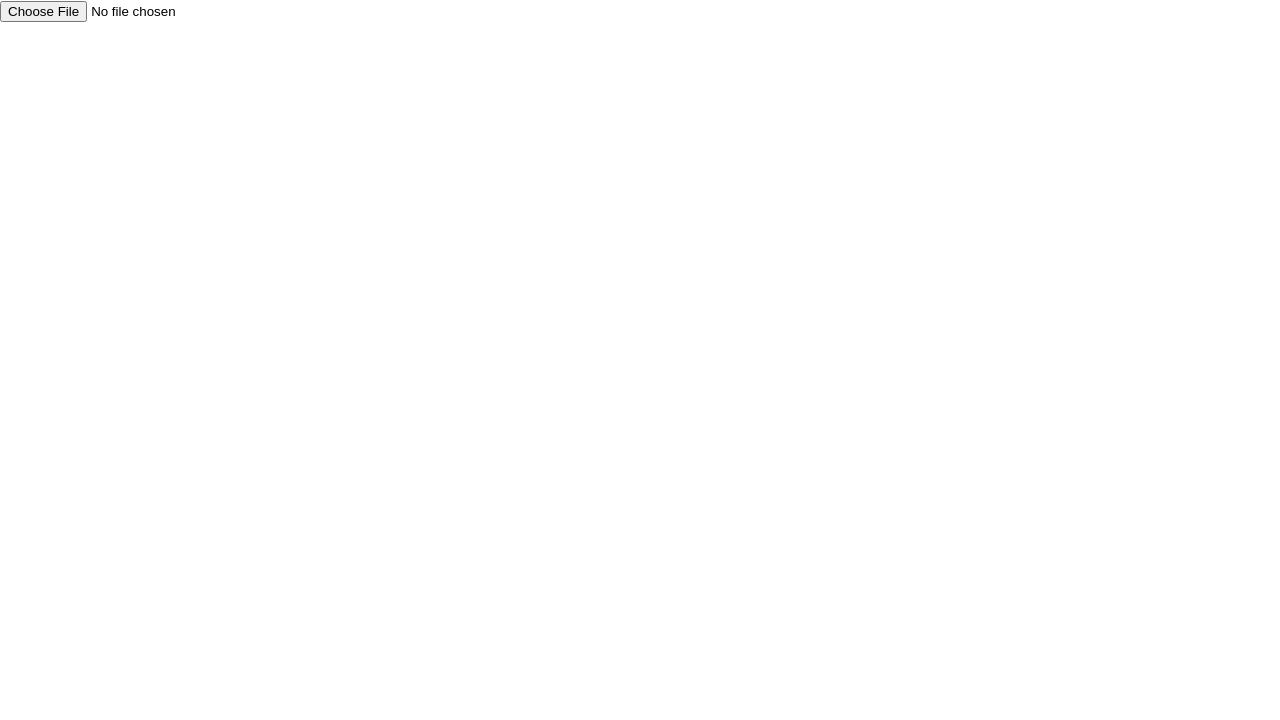
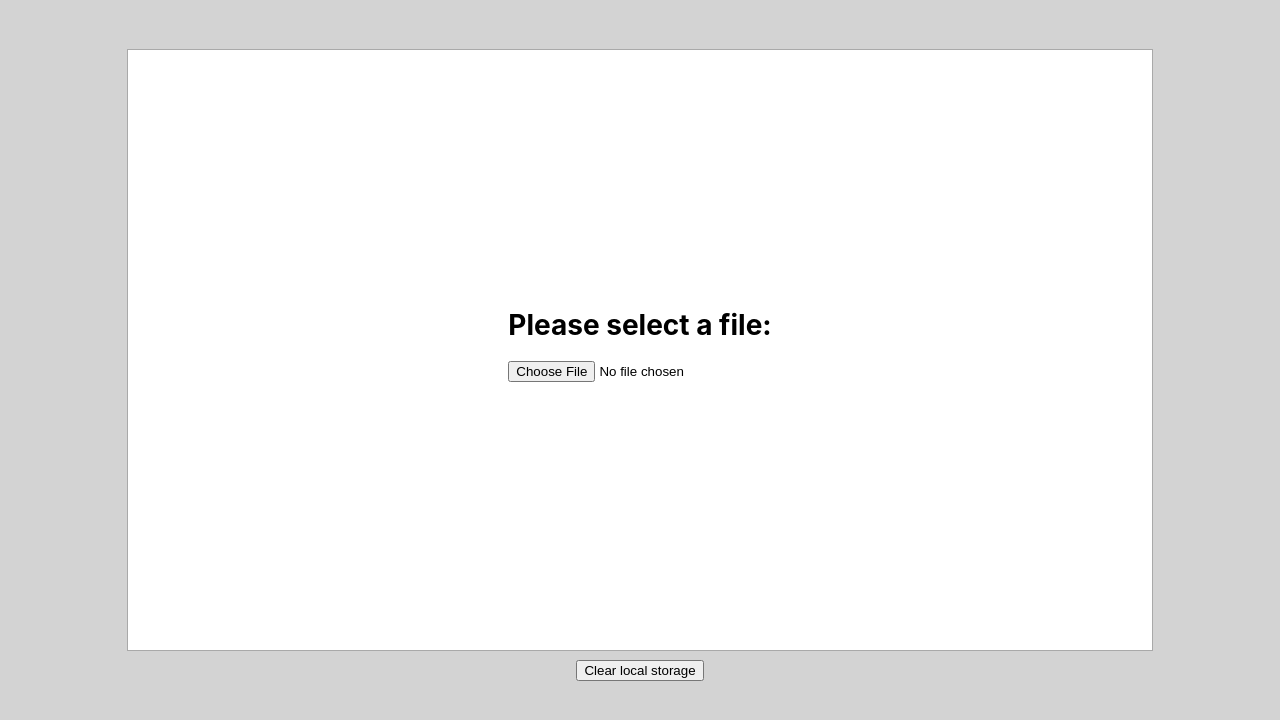
Before and after one commit to paavoma/package-dep-explorer, a React (Create React App) app: page / in a window 1280 px wide. Shown: the top 720 px of the page. Built offline with nearby package versions, Linux system fonts and the light colour scheme.

Commit message:
refactored parser logic code, added styling, session is now stored in local storage. User can add notes, which are also saved in local storage

```diff
--- a/src/components/InputForm/InputForm.js
+++ b/src/components/InputForm/InputForm.js
@@ -1,5 +1,6 @@
 import React, { Component } from 'react';
 import UI from '../UI/UI';
+import classes from './InputForm.module.css';
 
 class InputForm extends Component {
     constructor(props) {
@@ -10,13 +11,26 @@ class InputForm extends Component {
             isFileLoaded: false,
             finalPackageList: []
         }
+        this.clearStorageButtonClicked = this.handleClearLocalStorage.bind(this);
+
+    }
+
+    componentDidMount() {
+        let packageListFromLocalStorage = null;
+        packageListFromLocalStorage = JSON.parse(localStorage.getItem('data'));
+
+        if (packageListFromLocalStorage !== null) {
+            this.setState({
+                finalPackageList: packageListFromLocalStorage,
+                isFileLoaded: true
+            });
+        }
 
     }
 
 
-
-
     handleFileRead = (e) => {
+        //package token names
         const packageName = "package-name";
         const packageDependency = "package-dependency";
         const packageDescription = "package-description";
@@ -167,7 +181,7 @@ handleFileRead = (e) => {
                     }
                     packageArrayIndex++;
                     packageJSON = {
-                    id:null,
+                        id: null,
                         name: "",
                         dependencies: [],
                         dependencyLinkIndex: [],
@@ -202,7 +216,7 @@ handleFileRead = (e) => {
                 packagesArray.forEach(packageToSearch => {
                     let packNameToSearch = packageToSearch.name;
                     packageToSearch.dependencies.forEach(dependencyName => {
-                    if (packageName === dependencyName){
+                        if (packageName === dependencyName) {
                             pack.revDependencies.push(packNameToSearch);
                             pack.revDependencyLinkIndex.push(null);
                         }
@@ -216,19 +230,20 @@ handleFileRead = (e) => {
         const buildDependencyIndexLinks = (packagesArray) => {
             let packagesArrayToIterate = packagesArray;
 
+
             const removeAltVersions = (dependency) => {
                 let dependencyName = [];
                 let x = 0
-                for (x = 0; x < dependency.length; x++){
-                    if(dependency[x] === "|"){
+                for (x = 0; x < dependency.length; x++) {
+                    if (dependency[x] === "|") {
                         dependencyName.pop();
                         break;
-                    }else{
+                    } else {
                         dependencyName = dependencyName.concat(dependency[x]);
                     }
 
                 };
-                dependencyName= dependencyName.join('');
+                dependencyName = dependencyName.join('');
 
                 return dependencyName;
             };
@@ -237,36 +252,32 @@ handleFileRead = (e) => {
                 let pack = packageToIterate;
                 let dependencyIndex = 0;
 
-            //check dependencies
-            pack.dependencies.forEach(dependency => {
+                const checkDependenciesForIndexLink = (dependencyList, isRevDep) =>{
+                    dependencyList.forEach(dependency => {
+
                         let dependencyName = "";
-
                         dependencyName = removeAltVersions(dependency);
                         packagesArrayToIterate.forEach(packageToCompare => {
                             let packageName = packageToCompare.name;
-                    if(packageName === dependencyName){
-
+                            if (packageName === dependencyName) {
+                                if(isRevDep)
+                                packagesArrayToIterate[pack.id].revDependencyLinkIndex[dependencyIndex] = packageToCompare.id;
+                                else
                                 packagesArrayToIterate[pack.id].dependencyLinkIndex[dependencyIndex] = packageToCompare.id;
                             };
                         });
                         dependencyIndex++;
                     });
+                };
+
+                //check dependencies
+                checkDependenciesForIndexLink(pack.dependencies, false);
                 dependencyIndex = 0;
 
                 //check revDependencies
-            pack.revDependencies.forEach(dependency => {
+                checkDependenciesForIndexLink(pack.revDependencies, true);
 
-                let dependencyName = "";
-                dependencyName = removeAltVersions(dependency);
-                packagesArrayToIterate.forEach(packageToCompare => {
-                    let packageName = packageToCompare.name;
-                    if(packageName === dependencyName){
 
-                        packagesArrayToIterate[pack.id].revDependencyLinkIndex[dependencyIndex] = packageToCompare.id;
-                    };
-                });
-                dependencyIndex++;
-            });
 
             });
             return packagesArrayToIterate;
@@ -276,23 +287,18 @@ handleFileRead = (e) => {
         var finalPackages = buildPackagesArray(result);
         var finalPackagesWithRevDependencies = buildReverseDependencies(finalPackages);
         var finalPackagesWithLinks = buildDependencyIndexLinks(finalPackagesWithRevDependencies);
-    this.setState({ finalPackageList : finalPackagesWithLinks});
+        this.setState({ finalPackageList: finalPackagesWithLinks });
         console.log(this.state.finalPackageList);
 
     };
 
 
     handleFileChosen = (file) => {
-    const data = JSON.parse(localStorage.getItem('data'));
-    if(data !== null){
-        console.log("Local storage data found");
-        this.setState({ finalPackageList : data});
-        localStorage.clear();
-    }else{
+
         this.fileReader = new FileReader();
         this.fileReader.onloadend = this.handleFileRead;
         this.fileReader.readAsText(file);
-    }
+
 
         this.setState({
             isFileLoaded: true
@@ -300,15 +306,30 @@ handleFileChosen = (file) => {
 
     };
 
-drawUI(){
-  if(this.state.isFileLoaded)
+    handleClearLocalStorage() {
+        console.log("delete local storage");
+        clearInterval(this.interval);
+        localStorage.clear();
+        this.setState({
+            isFileLoaded: false,
+            finalPackageList: []
+        });
+        window.location.reload();
+    }
+
+    drawPackageInfoUI() {
+        if (this.state.isFileLoaded)
             return <UI packList={this.state.finalPackageList}></UI>
     }
-
-render() {
+    drawInputButton() {
+        if (this.state.isFileLoaded) {
+            return;
+        } else {
             return (
-        <div className=''>
+                <div className={classes.WindowContainer}>
+                    <div className={classes.InputButtonContainer}>
                         <div>
+                            <h1>Please select a file: </h1>
                             <input
                                 type='file'
                                 id='file'
@@ -317,13 +338,29 @@ render() {
                                 onChange={e => this.handleFileChosen(e.target.files[0])}
                             />
                         </div>
-            <div>
-                {
-                    this.drawUI()
-                }
+
 
                     </div>
                 </div>
+            )
+        }
+    }
+
+    render() {
+        return (
+
+
+            <div>
+                {this.drawPackageInfoUI()}
+                {this.drawInputButton()}
+                <div className={classes.ClearStorageButtonContainer}>
+                    <button onClick={this.clearStorageButtonClicked}>Clear local storage</button>
+                </div>
+
+            </div>
+
+
+
         );
     }
 }
--- a/src/components/InputForm/InputForm.module.css
+++ b/src/components/InputForm/InputForm.module.css
@@ -0,0 +1,31 @@
+.WindowContainer {
+    margin-top: 20px;
+    width: 80%;
+    margin: auto;
+    height: 600px;
+    outline-style: solid;
+    outline-width: 1px;
+    outline-color: darkgray;
+    margin-top: 50px;
+    background-color: white;
+
+
+
+}
+.InputButtonContainer {
+    height:100%;
+    display: flex;
+    align-items: center;
+    justify-content: center;
+}
+
+input {
+    height:50px;
+}
+
+.ClearStorageButtonContainer {
+    display:flex;
+    justify-content: center;
+    align-items: center;
+    padding: 10px;
+}
--- a/src/components/UI/UI.js
+++ b/src/components/UI/UI.js
@@ -14,32 +14,57 @@ class Ui extends Component {
             shownPackageRevDependencies: [],
             shownPackageRevDependancyLinkIndex: [],
             shownPackageNotes: "",
-            currentlySelectedElementIndex: []
+            currentlySelectedElementIndex: [],
+            isPackageLoaded: false,
+            prevSavedPackageList: []
         }
         this.liClicked = this.handleLiClick.bind(this);
         this.textAreaChanged = this.handleTextAreaChange.bind(this);
 
+
+    };
+
+    componentDidMount(){
+        //saves packagelist to local storage every 5 seconds
+        const interval = setInterval(() => {
+            this.saveToLocalStorage();
+        }, 5000);
     }
 
+    saveToLocalStorage(){
+
+        const packList = this.props.packList;
+        localStorage.setItem('data', JSON.stringify(packList));
+
+    };
+    //saves notes changes to packagelist
     handleTextAreaChange = (event) => {
 
         this.setState({
             shownPackageNotes: event.target.value
         });
         this.props.packList[event.currentTarget.id].notes = event.target.value;
-        console.log(this.state.shownPackageNotes);
-
     };
 
     handleLiClick = (event) => {
         const key = event.currentTarget.id;
         //reset previously selected package highlight
         let elmnt = document.getElementById(this.state.currentlySelectedElementIndex);
-        if(elmnt !== null){
-            elmnt.style.backgroundColor="";
+        if (elmnt !== null) {
+            elmnt.style.backgroundColor = "";
         }
 
+        this.updateShownPackageState(key);
 
+        //highlight clicked li and scroll to it
+        elmnt = document.getElementById(key);
+        elmnt.scrollIntoView({ behavior: "smooth", block: "center" });
+        elmnt.focus();
+        elmnt.style.backgroundColor = "lightgray";
+
+    };
+
+    updateShownPackageState(key) {
         this.setState({
             shownPackageName: this.props.packList[key].name,
             shownPackageDescription: this.props.packList[key].description,
@@ -48,16 +73,10 @@ class Ui extends Component {
             shownPackageRevDependencies: this.props.packList[key].revDependencies,
             shownPackageRevDependancyLinkIndex: this.props.packList[key].revDependencyLinkIndex,
             shownPackageNotes: this.props.packList[key].notes,
-            currentlySelectedElementIndex: key
+            currentlySelectedElementIndex: key,
+            isPackageLoaded: true
         });
-
-        elmnt = document.getElementById(key);
-        elmnt.scrollIntoView({behavior: "smooth", block: "center"});
-        elmnt.focus();
-        elmnt.style.backgroundColor="lightgray";
-        //Save notes to local storage, so it can be viewed again.
-        localStorage.setItem('data', JSON.stringify(this.props.packList));
-    };
+    }
 
     getAlternateVersionsSuffix(packageNameToLink, packageNameWithAltVersions) {
         let packNameToLink = "";
@@ -73,34 +92,17 @@ class Ui extends Component {
         } else {
             return "";
         }
-    }
+    };
 
-    render() {
+    renderShownPackage() {
+        if (this.state.isPackageLoaded === true) {
+            return (
 
-        return (
-            <Aux>
-                <div className={classes.UiContainer}>
-                    <div className={classes.PackageListContainer}>
-                        <div >
-                            <ul>
-                                {
-                                    this.props.packList.map((pack, index) => {
-                                        return <li key={index}
-                                                    tabIndex='-1'>
-                                            <a id={pack.id}
-                                                onClick={this.liClicked}>{pack.name}</a>
-                                        </li>
-                                    }
-                                    )
-                                }
-                            </ul>
-                        </div>
-                    </div>
-                    <div className={classes.PackageInfoContainer}>
-                        <div>
+                    <div className={classes.PackageInfoContent}>
                         <h1>{this.state.shownPackageName}</h1>
                         <p>{this.state.shownPackageDescription}</p>
-                            <p>Dependencies:</p>
+                        <hr></hr>
+                        <h3>Dependencies:</h3>
                         <ul>
                             {
                                 this.state.shownPackageDependencies.map((dependency, index) => {
@@ -122,7 +124,7 @@ class Ui extends Component {
                                 )
                             }
                         </ul>
-                            <p>Reverse dependencies:</p>
+                        <h3>Reverse dependencies:</h3>
                         <ul>
                             {
                                 this.state.shownPackageRevDependencies.map((dependency, index) => {
@@ -141,13 +143,54 @@ class Ui extends Component {
                                 )
                             }
                         </ul>
+                        <hr></hr>
                         <p>Notes: </p>
                         <textarea id={this.state.currentlySelectedElementIndex}
                             value={this.state.shownPackageNotes}
                             onChange={this.textAreaChanged}
-                                    rows="4"
-                                    cols="50"></textarea>
+                            rows="4"></textarea>
                     </div>
+
+            );
+
+        } else {
+            return (
+                <div className={classes.DefaultPackageContent}>
+                    <h1>Please select a package</h1>
+                </div>
+            );
+        }
+
+    };
+
+    componentWillUnmount() {
+        clearInterval(this.interval);
+
+      }
+
+    render() {
+
+        return (
+            <Aux>
+                <div className={classes.UiContainer}>
+                    <div className={classes.PackageListContainer}>
+                        <div className={classes.PackageListContent}>
+                            <ul>
+                                {
+                                    this.props.packList.map((pack, index) => {
+                                        return <li key={index}
+                                            tabIndex='-1'>
+                                            <a id={pack.id} onClick={this.liClicked}>{pack.name}</a>
+                                        </li>
+                                    }
+                                    )
+                                }
+                            </ul>
+                        </div>
+
+                    </div>
+                    <div className={classes.PackageInfoContainer}>
+                        {this.renderShownPackage()}
                     </div>
                 </div>
             </Aux>
--- a/src/components/UI/UI.module.css
+++ b/src/components/UI/UI.module.css
@@ -1,35 +1,70 @@
+body {
+    font-size:14px;
+    background-color: lightgray;
+  }
 .UiContainer {
+    margin-top: 20px;
     width: 80%;
     margin: auto;
+    height: 600px;
+    outline-style: solid;
+    outline-width: 1px;
+    outline-color: darkgray;
+    margin-top: 50px;
+
 }
+@media only screen and (max-width: 600px) {
+    .UiContainer{
+        width: 100%;
+        margin-top: 20px;
+    }
 
-
-
+}
 
 
 .PackageListContainer {
     width: 30%;
     margin:auto;
-    height: 800px;
+    height: 600px;
     overflow-y: auto;
     float:left;
+    background-color: white;
+
 }
 
 .PackageInfoContainer {
     width: 70%;
     margin:auto;
-    height: 800px;
+    height: 600px;
     overflow-y: auto;
     float:left;
+    background-color: white;
+
+}
+.PackageInfoContent  {
+    margin: 10px;
+}
+.PackageListContent {
+    margin-right: 15px;
+}
+.DefaultPackageContent {
+    height:100%;
+    display: flex;
+    align-items: center;
+    justify-content: center;
 }
 
 a {
     cursor: pointer;
     color: blue;
 }
-a:focus {
-    background-color: yellow;
-}
 a:hover{
     background-color: lightgray;
 }
+textarea {
+    -webkit-box-sizing: border-box;
+	-moz-box-sizing: border-box;
+    box-sizing: border-box;
+    max-width: 75%;
+    width: 75%;
+}
```
Lines whose indentation alone changed are shown as unchanged.
